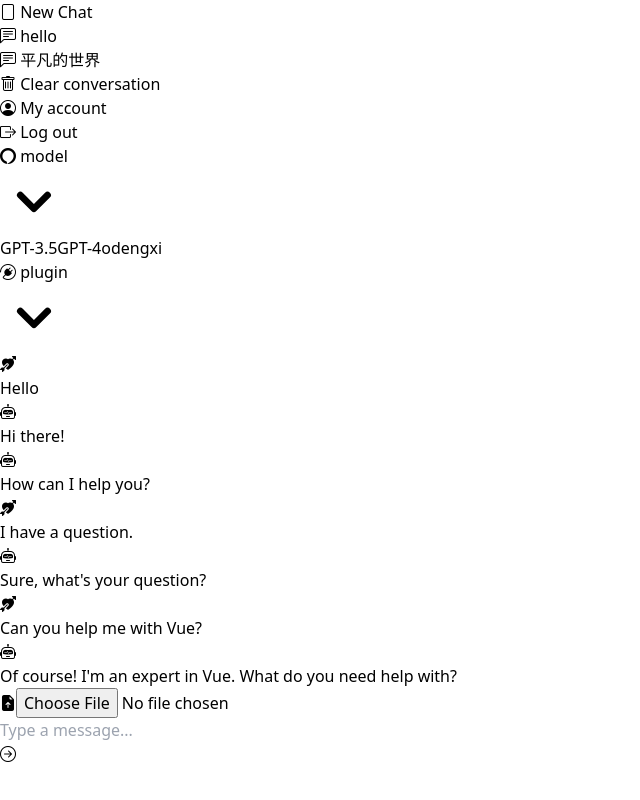
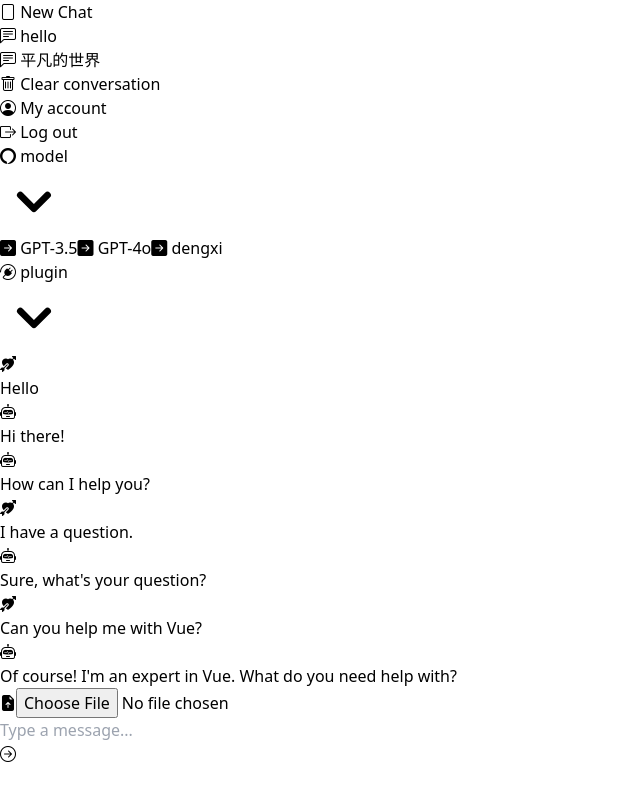
Before and after one commit to luorome31/chatbot-vue, a Vue app: page / in a window 1280 px wide. Both pictures are taken after a click on the button "model". Shown: the whole page, without its empty margins (0-640 px from the left). Built offline with nearby package versions, Linux system fonts and the light colour scheme.

Commit message:
插件选择UI调整

```diff
--- a/src/views/Dropdown.vue
+++ b/src/views/Dropdown.vue
@@ -10,10 +10,11 @@
       </button>
     </div>
 
-    <div v-if="isOpen" class="origin-top-right absolute right-0 mt-2 w-24 rounded-md shadow-lg bg-white ring-1 ring-black ring-opacity-5">
+    <div v-if="isOpen" class=" font-mono origin-top-right absolute right-0 mt-2 w-full rounded-md shadow-lg bg-white ring-1 ring-black ring-opacity-5">
       <div class="py-1">
         <a v-for="option in options" :key="option.value" @click="selectOption(option)" class="block px-4 py-2 text-sm text-gray-700 hover:bg-gray-100 cursor-pointer">
-          {{ option.label }}
+          <i class="bi bi-arrow-right-square-fill mr-2"></i>
+           {{ option.label }}
         </a>
       </div>
     </div>
```
Also changed, not shown: src/assets/image3.png (added), 1 other file (tests, documents, lock files or other folders).
